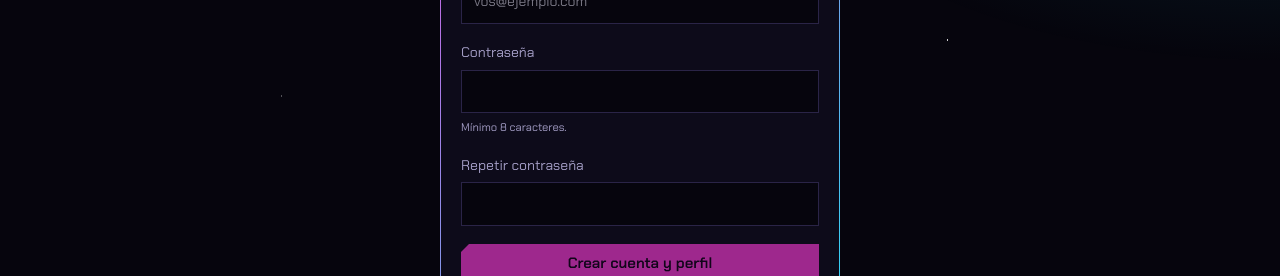
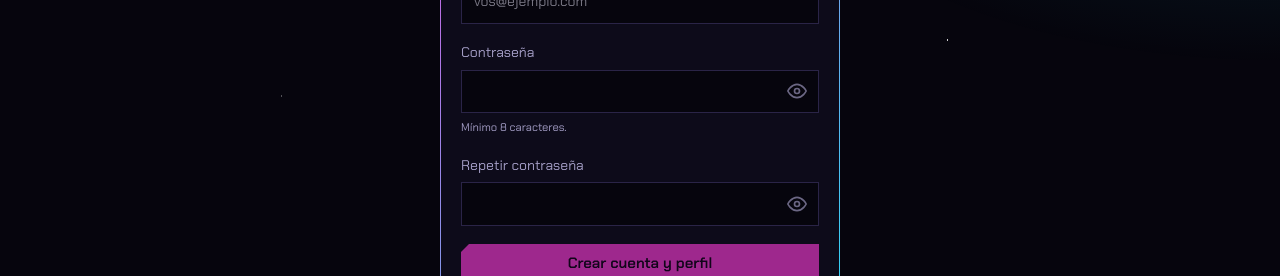
Before and after one commit to GabrielaLescano/orbita, a Next.js app: page /registrarse in a window 1280 px wide. Shown: the part 400-676 px from the top of the page. Built offline with nearby package versions, Linux system fonts and the light colour scheme; no server answers.

Commit message:
feat: PasswordInput rework, redirect comments added

```diff
--- a/src/app/perfil/editar/editar.css
+++ b/src/app/perfil/editar/editar.css
@@ -24,3 +24,31 @@
 .char-count { font: 400 12px var(--font-data); color: var(--muted); white-space: nowrap; }
 .char-count--near { color: var(--amber); }
 .profile-form button[disabled] { opacity: 0.6; cursor: not-allowed; }
+.password-field {
+  position: relative;
+  display: flex;
+  align-items: center;
+}
+
+.password-field input {
+  width: 100%;
+  padding-right: 2.75rem;
+}
+
+.password-toggle {
+  position: absolute;
+  right: 0.5rem;
+  display: grid;
+  place-items: center;
+  padding: 0.25rem;
+  background: none;
+  border: 0;
+  color: inherit;
+  opacity: 0.65;
+  cursor: pointer;
+}
+
+.password-toggle:hover,
+.password-toggle:focus-visible {
+  opacity: 1;
+}
--- a/src/app/registrarse/RegisterForm.tsx
+++ b/src/app/registrarse/RegisterForm.tsx
@@ -3,6 +3,7 @@
 import Link from "next/link";
 import { useActionState, useId, useState } from "react";
 import { registerWithPassword, type RegisterState } from "./actions";
+import { PasswordInput } from "@/components/register/PasswordInput";
 
 const initialState: RegisterState = { ok: false };
 
@@ -48,6 +49,10 @@ export function RegisterForm() {
   const passwordInvalid = Boolean(passwordHint) || Boolean(errors.password);
   const confirmInvalid = Boolean(confirmHint) || Boolean(errors.confirmPassword);
 
+  // El formulario tiene noValidate (ver más abajo), así que el navegador no
+  // bloquea el envío por su cuenta: esto es lo único que evita mandar campos
+  // vacíos o inválidos. La validación que manda, igual, sigue siendo la del
+  // servidor (src/lib/validation/auth.ts).
   const canSubmit =
     name.trim().length > 0 &&
     handle.length > 0 &&
@@ -131,10 +136,9 @@ export function RegisterForm() {
 
       <label htmlFor={passwordId}>
         Contraseña
-        <input
+        <PasswordInput
           id={passwordId}
           name="password"
-          type="password"
           value={password}
           onChange={(e) => setPassword(e.target.value)}
           required
@@ -151,10 +155,9 @@ export function RegisterForm() {
 
       <label htmlFor={confirmId}>
         Repetir contraseña
-        <input
+        <PasswordInput
           id={confirmId}
           name="confirmPassword"
-          type="password"
           value={confirmPassword}
           onChange={(e) => setConfirmPassword(e.target.value)}
           required
--- a/src/app/u/[handle]/page.tsx
+++ b/src/app/u/[handle]/page.tsx
@@ -1,7 +1,7 @@
 import type { Metadata } from "next";
-import { notFound } from "next/navigation";
+import { notFound, redirect } from "next/navigation";
 import { auth } from "@/auth";
-import { getProfileByHandle } from "@/data/get-profile";
+import { getHandleByUserId, getProfileByHandle } from "@/data/get-profile";
 import { getFriendshipStatus, getPendingRequests, getTop8 } from "@/data/friends";
 import { ProfilePage } from "@/components/profile/ProfilePage";
 
@@ -20,6 +20,11 @@ export default async function UserProfilePage({ params }: Props) {
   const viewerId = session?.user?.id ?? null;
   // profile.userId es null para el perfil de ejemplo: nadie es "su dueño".
   const isOwner = viewerId !== null && viewerId === profile.userId;
+
+  if (viewerId !== null && !isOwner) {
+    const ownHandle = await getHandleByUserId(viewerId);
+    if (!ownHandle) redirect("/perfil/editar");
+  }
 
   const [top8, friendshipStatus, pendingRequests] = await Promise.all([
     getTop8(profile.userId),
--- a/src/components/profile/Comments.tsx
+++ b/src/components/profile/Comments.tsx
@@ -49,7 +49,7 @@ export function Comments({ profileId, initial, canComment }: Props) {
               </div>
               <div>
                 <div className="c-head">
-                  <b>{c.author}</b>
+                  <b>{c.handle ? <Link href={`/u/${c.handle}`}>{c.author}</Link> : c.author}</b>
                   <time>{c.postedLabel}</time>
                 </div>
                 <p className="c-body">{c.body}</p>
--- a/src/components/profile/profile.css
+++ b/src/components/profile/profile.css
@@ -152,6 +152,8 @@
 }
 .c-head { display: flex; gap: 10px; align-items: baseline; }
 .c-head b { font-weight: 600; }
+.c-head b a { color: inherit; }
+.c-head b a:hover { color: var(--accent-2); }
 .c-head time { font: 400 12px var(--font-data); color: var(--muted); }
 .c-body { color: #d8d3f0; }
 .compose { display: flex; gap: 10px; margin-top: 18px; padding-top: 16px; border-top: 1px solid var(--line); flex-wrap: wrap; }
--- /dev/null
+++ b/src/components/register/PasswordInput.tsx
@@ -0,0 +1,38 @@
+"use client";
+
+import { useState, type InputHTMLAttributes } from "react";
+
+type Props = Omit<InputHTMLAttributes<HTMLInputElement>, "type">;
+
+export function PasswordInput(props: Props) {
+  const [visible, setVisible] = useState(false);
+
+  return (
+    <div className="password-field">
+      <input {...props} type={visible ? "text" : "password"} />
+      <button
+        type="button"
+        className="password-toggle"
+        onClick={() => setVisible((v) => !v)}
+        aria-label={visible ? "Ocultar contraseña" : "Mostrar contraseña"}
+        aria-pressed={visible}
+      >
+        {visible ? (
+          // ojo tachado
+          <svg width="20" height="20" viewBox="0 0 24 24" fill="none" stroke="currentColor" strokeWidth="2" strokeLinecap="round" strokeLinejoin="round" aria-hidden="true">
+            <path d="M17.94 17.94A10.94 10.94 0 0 1 12 20c-7 0-11-8-11-8a18.45 18.45 0 0 1 5.06-5.94" />
+            <path d="M9.9 4.24A9.12 9.12 0 0 1 12 4c7 0 11 8 11 8a18.5 18.5 0 0 1-2.16 3.19" />
+            <path d="M14.12 14.12a3 3 0 1 1-4.24-4.24" />
+            <line x1="1" y1="1" x2="23" y2="23" />
+          </svg>
+        ) : (
+          // ojo
+          <svg width="20" height="20" viewBox="0 0 24 24" fill="none" stroke="currentColor" strokeWidth="2" strokeLinecap="round" strokeLinejoin="round" aria-hidden="true">
+            <path d="M1 12s4-8 11-8 11 8 11 8-4 8-11 8-11-8-11-8z" />
+            <circle cx="12" cy="12" r="3" />
+          </svg>
+        )}
+      </button>
+    </div>
+  );
+}
--- a/src/data/demo-profile.ts
+++ b/src/data/demo-profile.ts
@@ -41,9 +41,9 @@ a { color: var(--accent-2); }
     { id: "b6", label: "Invitó a 10 amigos", glyph: "●", earned: false },
   ],
   comments: [
-    { id: "c1", author: "kiro", initial: "K", hue: 190, body: "¡La playlist de anoche estuvo increíble! Pasame el tema 2.", postedLabel: "hace 2 h" },
-    { id: "c2", author: "vega_9", initial: "V", hue: 120, body: "Me copié el fondo de tu perfil, espero que no te moleste.", postedLabel: "ayer" },
-    { id: "c3", author: "lumi", initial: "L", hue: 45, body: "Cuando subas las fotos de Saturno avisame.", postedLabel: "hace 3 días" },
+    { id: "c1", author: "kiro", handle: null, initial: "K", hue: 190, body: "¡La playlist de anoche estuvo increíble! Pasame el tema 2.", postedLabel: "hace 2 h" },
+    { id: "c2", author: "vega_9", handle: null, initial: "V", hue: 120, body: "Me copié el fondo de tu perfil, espero que no te moleste.", postedLabel: "ayer" },
+    { id: "c3", author: "lumi", handle: null, initial: "L", hue: 45, body: "Cuando subas las fotos de Saturno avisame.", postedLabel: "hace 3 días" },
   ],
   theme: { accent1: "#ff3ddb", accent2: "#27d9f5" },
 };
--- a/src/data/get-profile.ts
+++ b/src/data/get-profile.ts
@@ -54,7 +54,6 @@ export async function getProfileByHandle(handle: string): Promise<Profile | null
             }),
           )
         : demoProfile.tracks,
-    top8: demoProfile.top8,
     badges: demoProfile.badges,
     comments: row.comments.map((c: (typeof row.comments)[number]): ProfileComment => ({
       id: c.id,
@@ -63,6 +62,7 @@ export async function getProfileByHandle(handle: string): Promise<Profile | null
       hue: hueFromId(c.authorId),
       body: c.body,
       postedLabel: c.createdAt.toLocaleDateString("es-AR", { day: "numeric", month: "short" }),
+      handle: row.handle,
     })),
     theme: { accent1: row.themeAccent1, accent2: row.themeAccent2 },
   };
--- a/src/types/profile.ts
+++ b/src/types/profile.ts
@@ -18,6 +18,7 @@ export type Friend = {
 export type ProfileComment = {
   id: string;
   author: string;
+  handle: string | null;
   initial: string;
   hue: number;
   body: string;
```
Also changed, not shown: src/components/profile/comment-actions.ts (+9 -5 lines), src/lib/profile-document.ts (+5 -5 lines).
